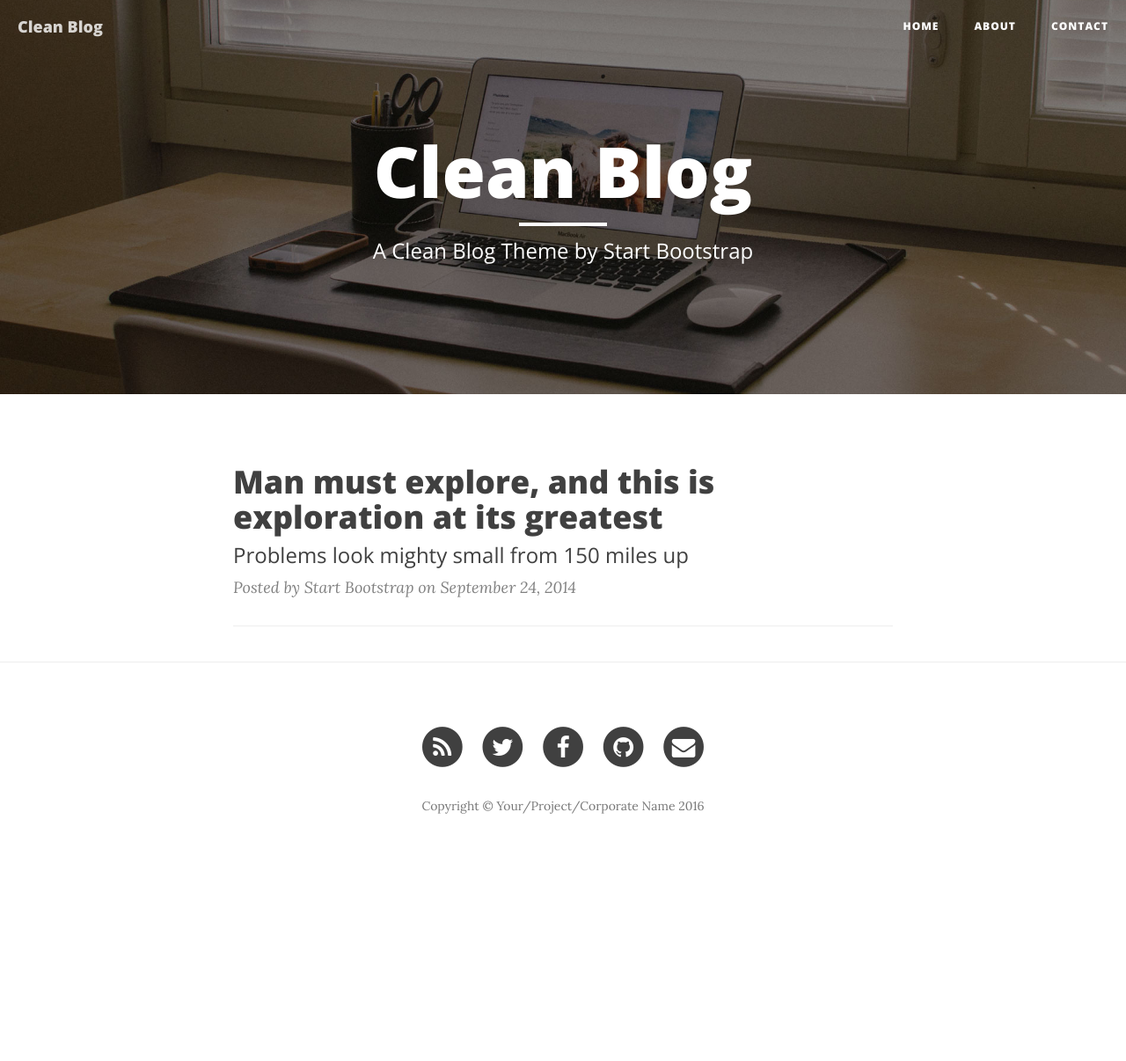
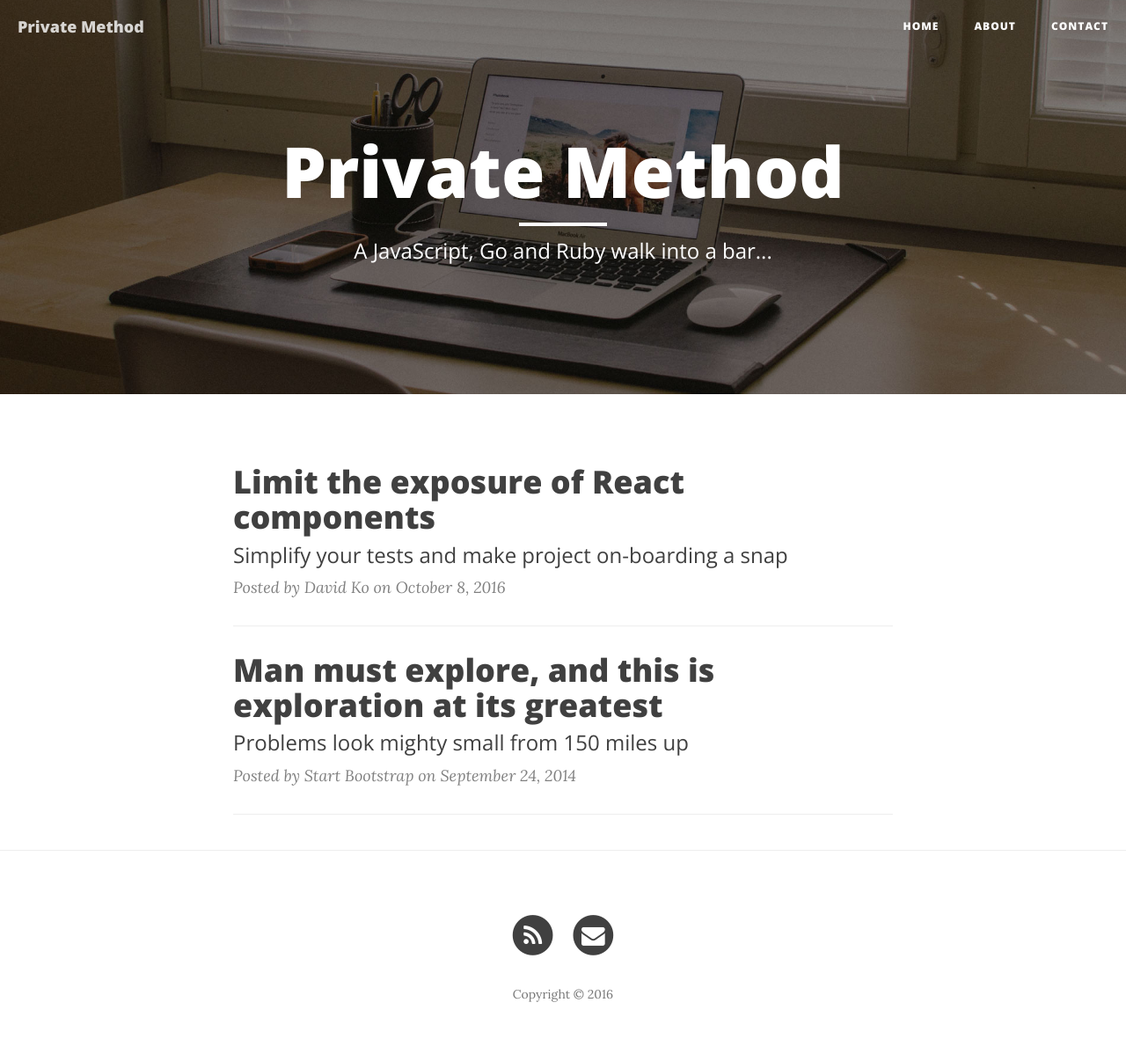
Before and after one commit to nycdavid/engineering-records, a Jekyll site: the page built from index.html, in a window 1280 px wide. Shown: the whole page at 88% size. Built offline with Jekyll 4.4.1, drawn with Linux system fonts in a browser that asks for light colours; nearby versions of some CDN libraries; the list of posts is cut into pages by our own code; before the commit the page ends 992 px from its top, so only the background shows below that.

Commit message:
wip: some of the basic outline

````diff
--- a/_config.yml
+++ b/_config.yml
@@ -1,15 +1,15 @@
 # Site settings
-title: Clean Blog
+title: Private Method
 header-img: img/home-bg.jpg
-email: your-email@yourdomain.com
-copyright_name: Your/Project/Corporate Name
-description: "Write your site description here. It will be used as your sites meta description as well!"
+email: david.ko@damncarousel.com
+copyright_name:
+description: "Word"
 baseurl: ""
-url: "http://yourdomain.com"
-twitter_username: SBootstrap
-github_username:  davidtmiller
-facebook_username:  StartBootstrap
-email_username:  your-email@yourdomain.com
+url: "nycdavid.github.io"
+twitter_username:
+ithub_username: nycdavid
+facebook_username:
+email_username: david.ko@damncarousel.com
 
 # Google Analytics
 # To enable google analytics, uncomment below line with a valid Google Tracking ID
--- /dev/null
+++ b/_posts/2016-10-08-limit-the-exposure-of-your-react-class.md
@@ -0,0 +1,33 @@
+---
+layout:     post
+title:      "Limit the exposure of React components"
+subtitle:   "Simplify your tests and make project on-boarding a snap"
+date:       2016-10-08 12:00:00
+author:     "David Ko"
+header-img: "img/post-bg-01.jpg"
+---
+
+* The problem
+  * During the development of a React application, a developer may strive to keep methods short to reduce complexity and cognitive load for other engineers (and their future selves) when viewing the component file.
+  * For example, if a `render()` method begins to run too long:
+  ```javascript
+    // SignUpForm.js
+
+    class SignUpForm extends React.Component {
+      constructor(props) {
+        super(props);
+      }
+
+      render() {
+        return (
+          <form>
+            <h1>2016 Census Sign Up Form</h1>
+            <fieldset>
+            </fieldset>
+          </form>
+        );
+      }
+    }
+  ```
+* The solution
+  * A React component's public methods should only consist of the `render` method and methods having to do with user interaction.
--- a/index.html
+++ b/index.html
@@ -1,6 +1,6 @@
 ---
 layout: page
-description: "A Clean Blog Theme by Start Bootstrap"
+description: "A JavaScript, Go and Ruby walk into a bar..."
 ---
 
 {% for post in paginator.posts %}
````
Also changed, not shown: _layouts/home.html (deleted).
